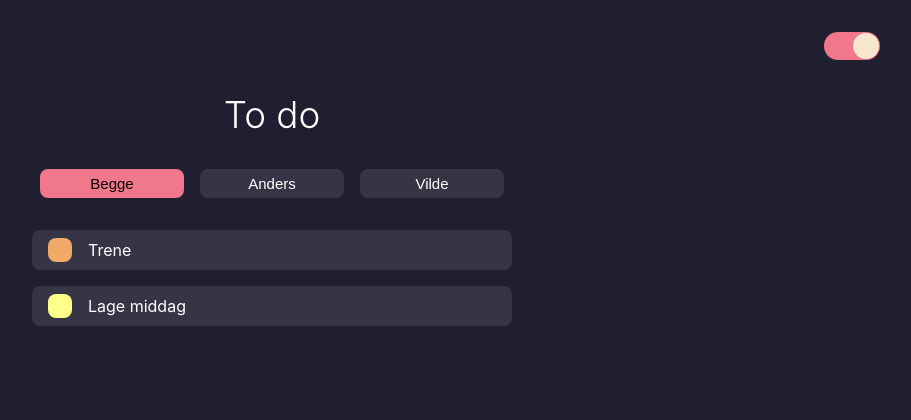
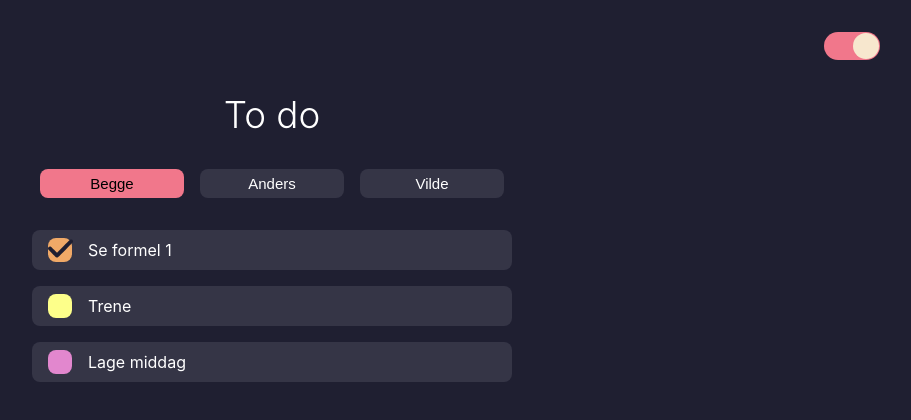
Before and after one commit to AndersAarsaether/Gilbert, a React (Create React App) app: page /todo in a window 1280 px wide. Both pictures are taken after a click on the button 428 px from the left and 249 px from the top of the page. Shown: the top 420 px of the page, without its empty margins (368-1279 px from the left). Built offline with nearby package versions, Linux system fonts and the light colour scheme.

Commit message:
Checklist animation implemented

```diff
--- a/src/components/Checklist.tsx
+++ b/src/components/Checklist.tsx
@@ -1,10 +1,21 @@
-import React, { FC, useState } from "react";
-import styled from "styled-components";
+import React, { FC } from "react";
+import styled, { keyframes } from "styled-components";
 import { Task } from "models/task";
 import CheckIcon from "icons/CheckIcon";
-import { useDispatch } from "react-redux";
-import { updateTasks } from "redux/todos/actions";
 
+//Animations
+const fadeIn = keyframes`
+  from {
+    padding-right: 3rem;
+    opacity: 0;
+  }
+  to {
+    padding-right: 0;
+    opacity: 1;
+  }
+`
+
+//Styles
 const ListWrapper = styled.div`
   width: 100%;
 `;
@@ -34,6 +45,10 @@ const Checkbox = styled.button<{ background: string }>`
 const Text = styled.span<{ color: string }>`
   color: ${(props) => props.color};
 `;
+
+const CheckIconWrapper = styled.div`
+  animation: ${fadeIn} 0.5s ease forwards;
+`
 
 interface ChecklistProps {
   tasks: Task[];
@@ -67,7 +82,7 @@ const Checklist: FC<ChecklistProps> = ({
     <ListWrapper>
       {tasks.map(
         (task, i) =>
-          !task.finished && task.category === category && (
+          (!task.finished  || 1 < 2) && task.category === category && (
             <TaskWrapper
               background={taskBackgroundColor}
               key={task.description}
@@ -77,9 +92,9 @@ const Checklist: FC<ChecklistProps> = ({
                 onClick={() => updateTask(i)}
               >
                 {task.finished && (
-                  <div>
+                  <CheckIconWrapper>
                     <CheckIcon fill={checkColor} />
-                  </div>
+                  </CheckIconWrapper>
                 )}
               </Checkbox>
               <Text color={fontColor}>{task.description}</Text>
--- a/src/screens/todo/Todo.tsx
+++ b/src/screens/todo/Todo.tsx
@@ -1,4 +1,4 @@
-import React, { FC, useEffect, useState } from "react";
+import React, { FC, useState } from "react";
 import PageWrapper from "components/PageWrapper";
 import Title from "components/Title";
 import RadioButtons from "components/RadioButtons";
```
